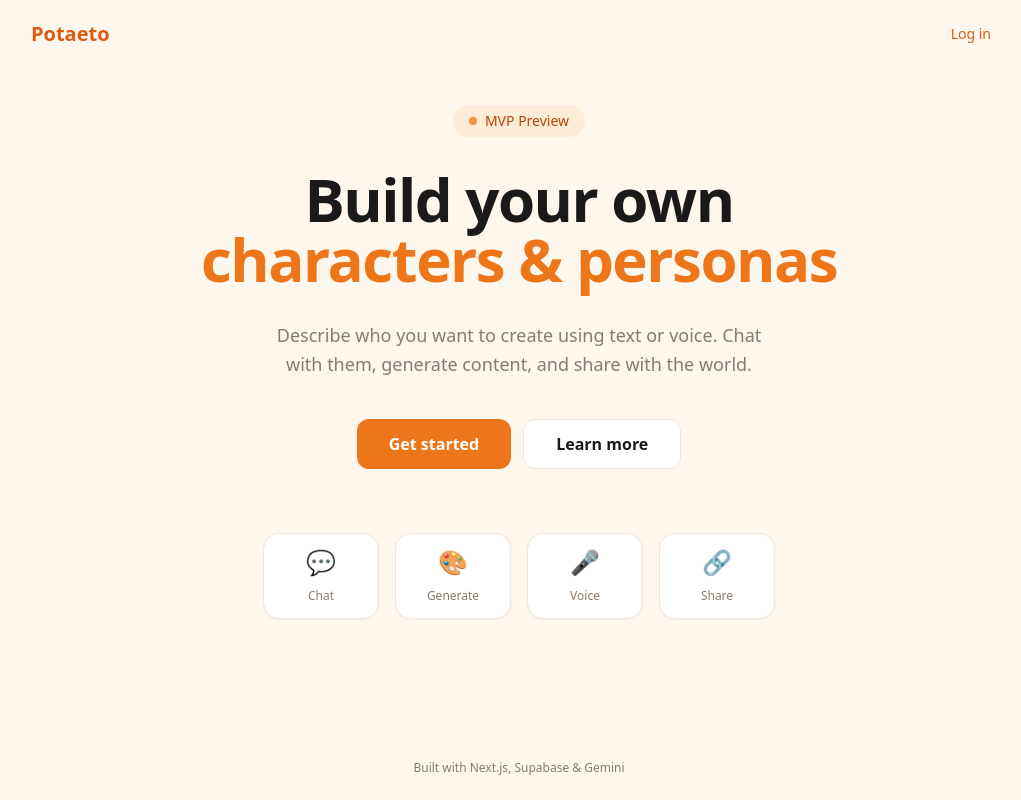
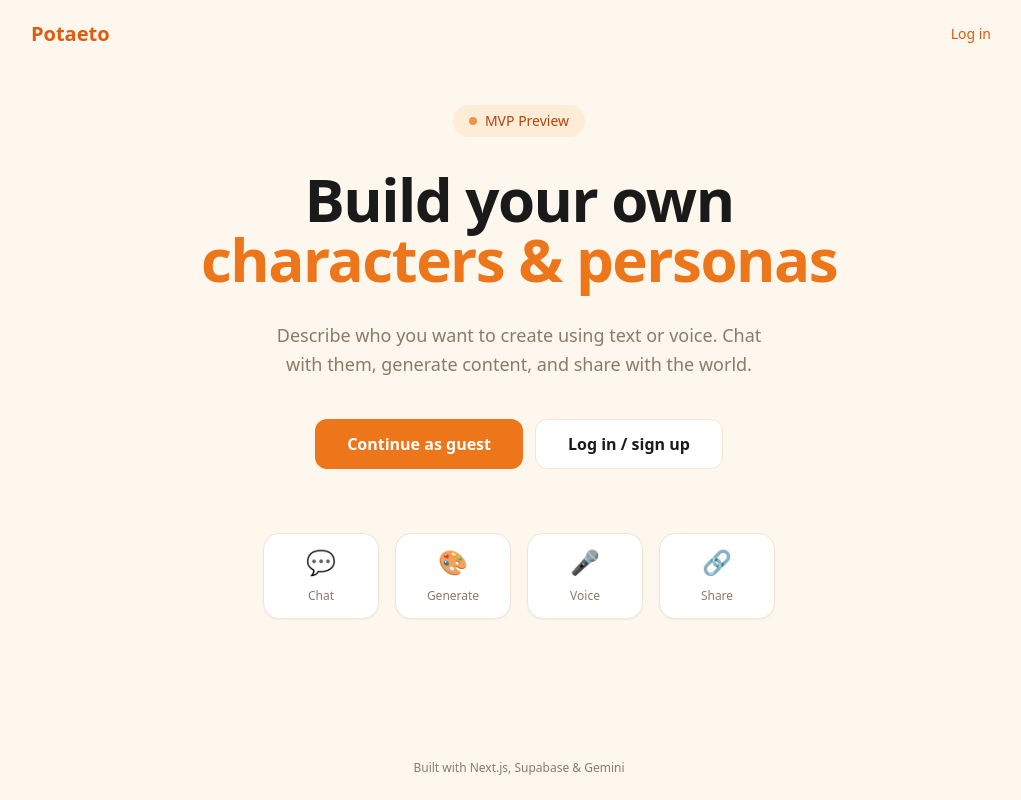
Before and after one commit to 07AMIT10/potaeto, a Next.js app: page / in a window 1280 px wide. Shown: the whole page, without its empty margins (121-1142 px from the left). Built offline with nearby package versions, Linux system fonts and the light colour scheme.

Commit message:
guest mode on ui

```diff
--- a/src/app/page.tsx
+++ b/src/app/page.tsx
@@ -31,11 +31,11 @@ export default function HomePage() {
           </p>
 
           <div className="flex flex-col sm:flex-row gap-3 justify-center pt-2">
-            <Link href="/login" className="btn-primary text-base px-8 py-3">
-              Get started
+            <Link href="/onboarding" className="btn-primary text-base px-8 py-3">
+              Continue as guest
             </Link>
             <Link href="/login" className="btn-secondary text-base px-8 py-3">
-              Learn more
+              Log in / sign up
             </Link>
           </div>
 
```
